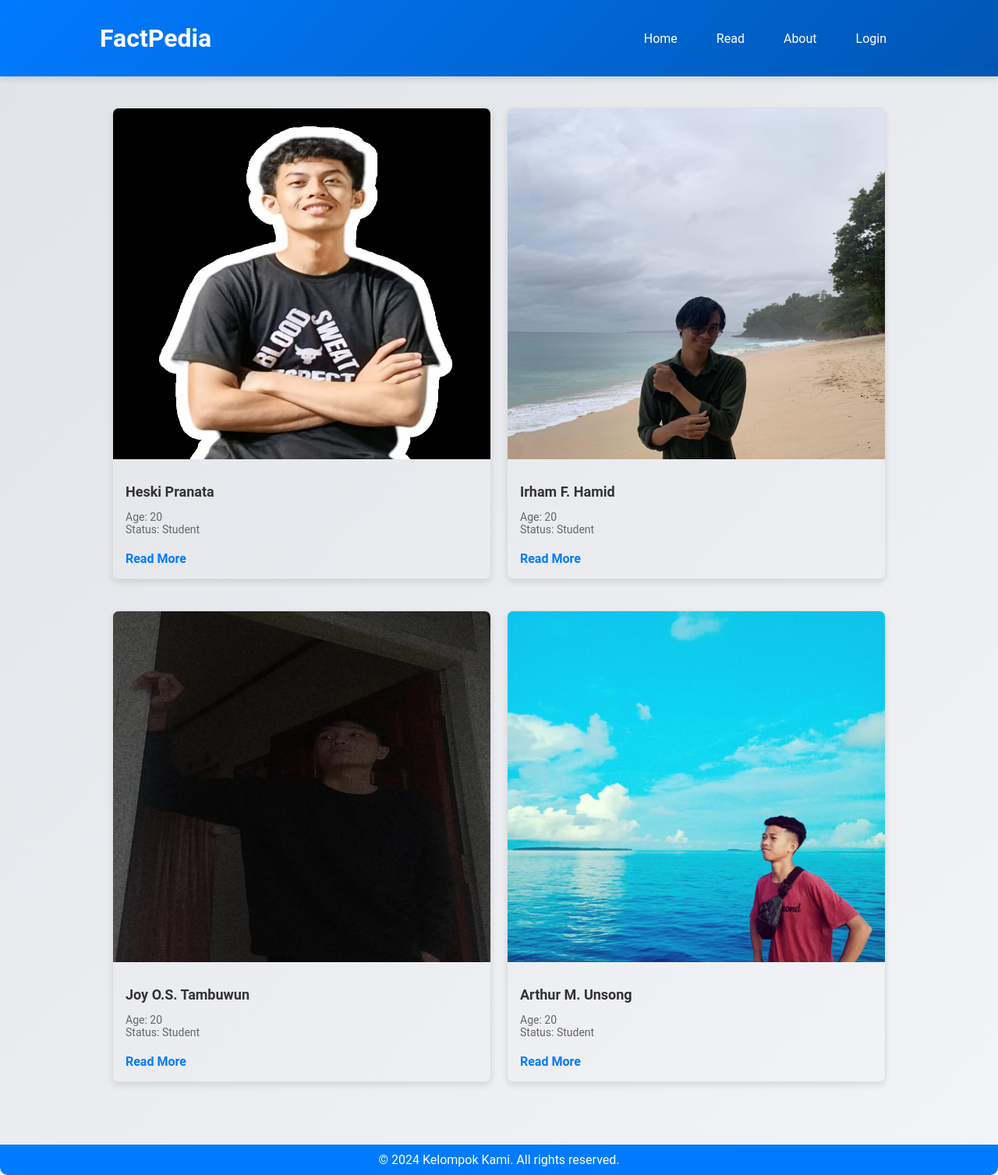
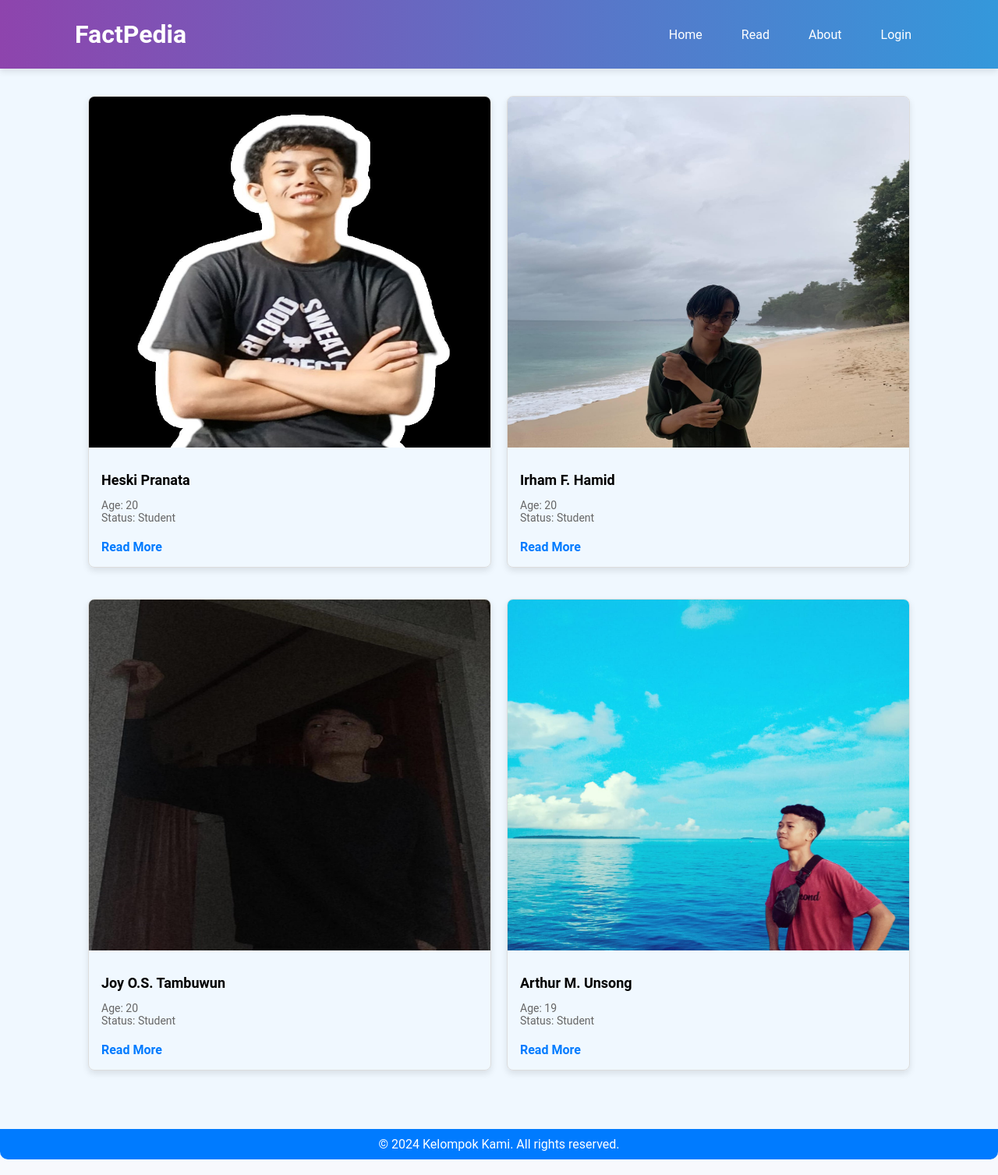
Before and after one commit to excalibur17/FactPedia, a PHP site: page /static/about.php in a window 1280 px wide. Shown: the whole page at 78% size. Run offline with PHP 8.4, Linux system fonts and the light colour scheme.

Commit message:
sinkron file

```diff
--- a/css/about.css
+++ b/css/about.css
@@ -2,8 +2,8 @@ body {
     font-family: 'Roboto', sans-serif;
     margin: 0;
     padding: 0;
-    background: linear-gradient(135deg, #e2e3e8, #f3f4f7);
-    color: #333;
+    background: aliceblue;
+
 }
 
 a {
@@ -12,14 +12,14 @@ a {
 }
 
 .container {
-    width: 80%;
+    width: 85%;
     margin: 0 auto;
-    padding: 20px;
+    padding: 15px;
 }
 
 /* Header Styles */
 header {
-    background: linear-gradient(135deg, #007BFF, #0056b3);
+    background: linear-gradient(to right, #8e44ad, #3498db);
     color: white;
     padding: 10px 0;
     position: sticky;
@@ -60,7 +60,6 @@ nav ul li a:hover {
     background: rgba(255, 255, 255, 0.2);
     color: #fff;
 }
-
 /* Main Styles */
 main {
     padding: 20px;
--- a/static/about.php
+++ b/static/about.php
@@ -83,12 +83,12 @@
                 <div class="article-content">
                     <h2 class="article-title">Arthur M. Unsong</h2>
                     <p class="article-excerpt">
-                        Age: 20 <br>
+                        Age: 19 <br>
                         Status: Student <br>
                         <span class="hidden"> University: Sam Ratulangi University <br>
                         Major: informatics Engineering <br>
-                        Hobby: nonton bokep <br>
-                        Favorite Club: Liverpool FC </span>
+                        Hobby: Game and sport <br>
+                        Favorite Club: Manchester City </span>
                     </p>
                     <a href="#" class="read-more">Read More</a>
                 </div>
```
Also changed, not shown: css/view.css (+7 -4 lines), proses/upload.php (+4 -4 lines), proses/view_article.php (+4 -4 lines), proses/uploads/Screenshot (166).png (added), proses/uploads/Screenshot (27).png (added), proses/uploads/Screenshot 2024-05-08 152123.png (added), proses/uploads/Screenshot 2024-05-31 205644.png (added).
